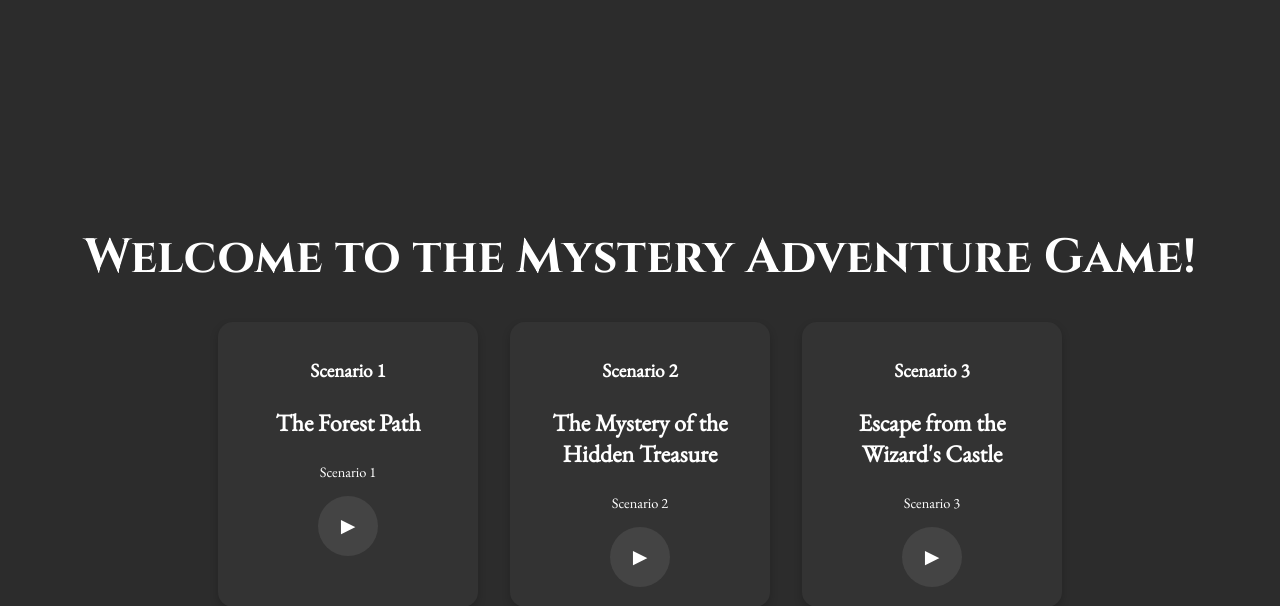
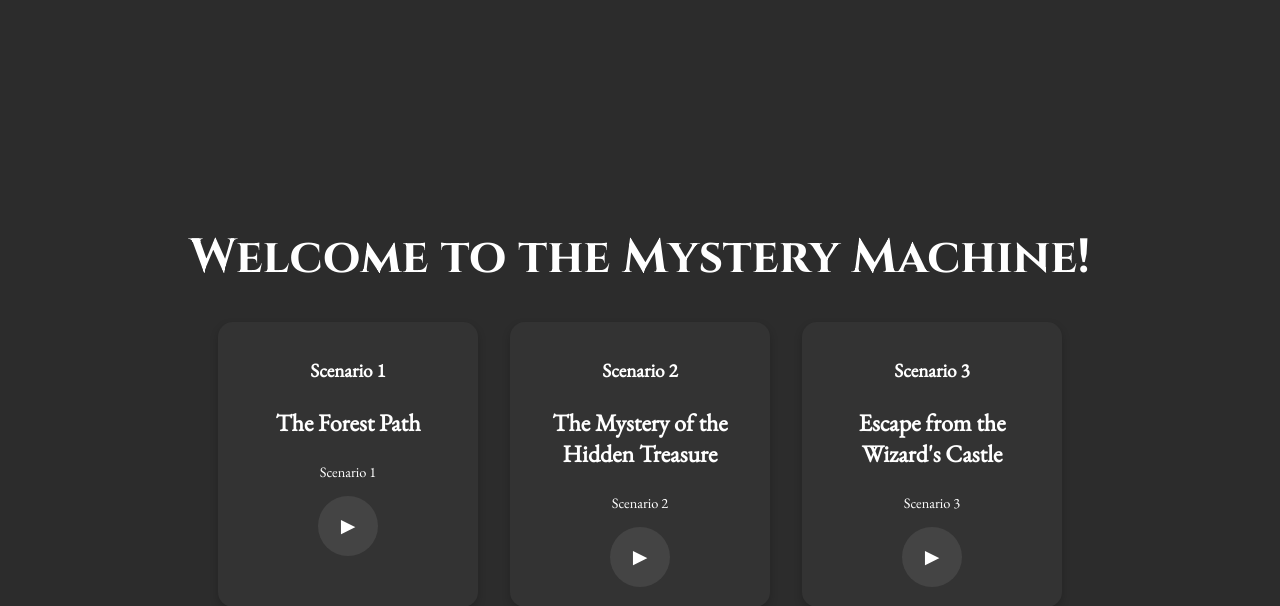
Before and after one commit to CyberPenguinAlpha/flask_game, a Flask app: page / in a window 1280 px wide. Shown: the top 606 px of the page. Run offline with Flask 3, Linux system fonts and the light colour scheme.

Commit message:
Changed title to Welcome to the Mystery Machine

```diff
--- a/templates/welcome.html
+++ b/templates/welcome.html
@@ -81,7 +81,7 @@
 </head>
 <body>
 
-    <h1>Welcome to the Mystery Adventure Game!</h1>
+    <h1>Welcome to the Mystery Machine!</h1>
 
     <div class="scenario-container">
         <!-- Scenario 1 -->
```
